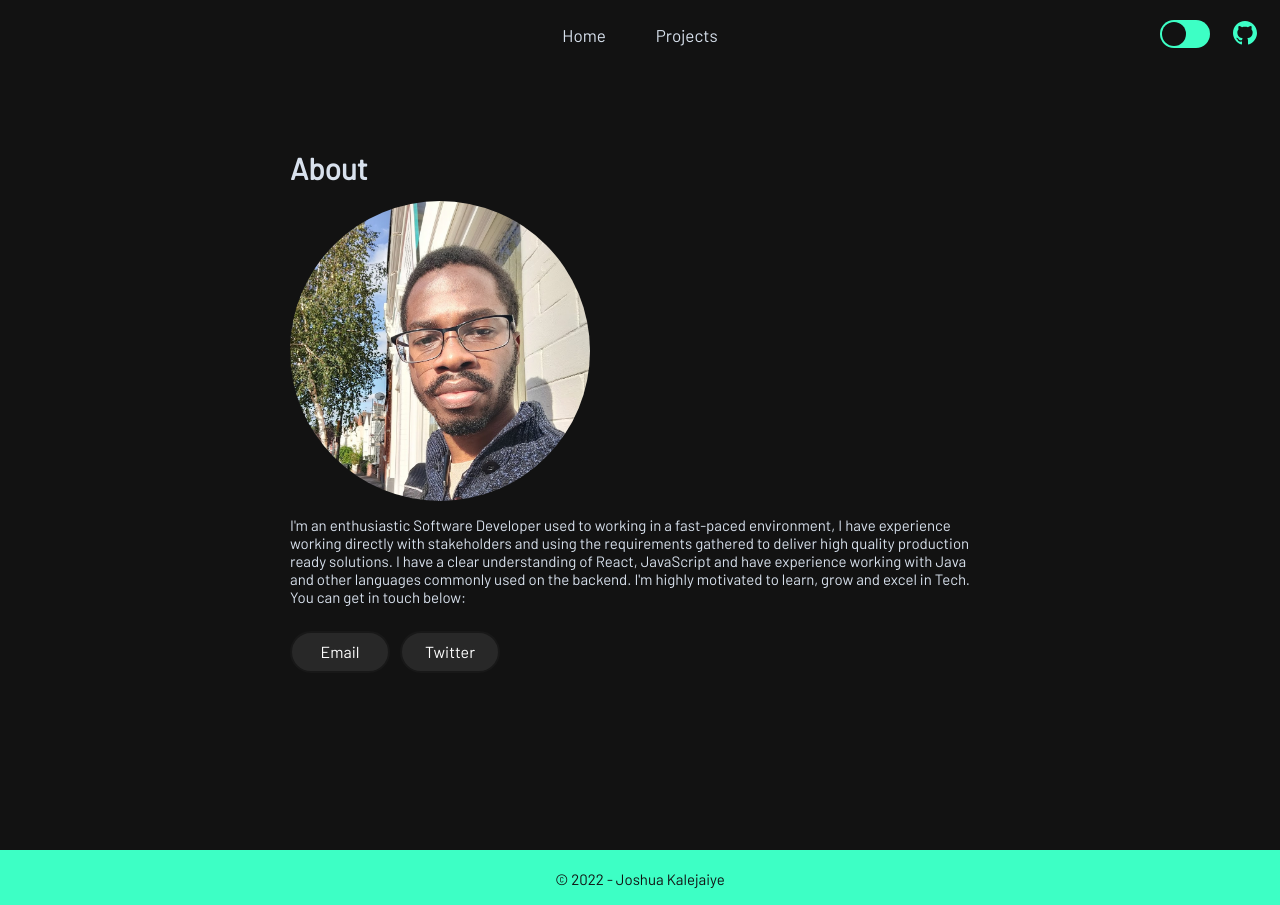
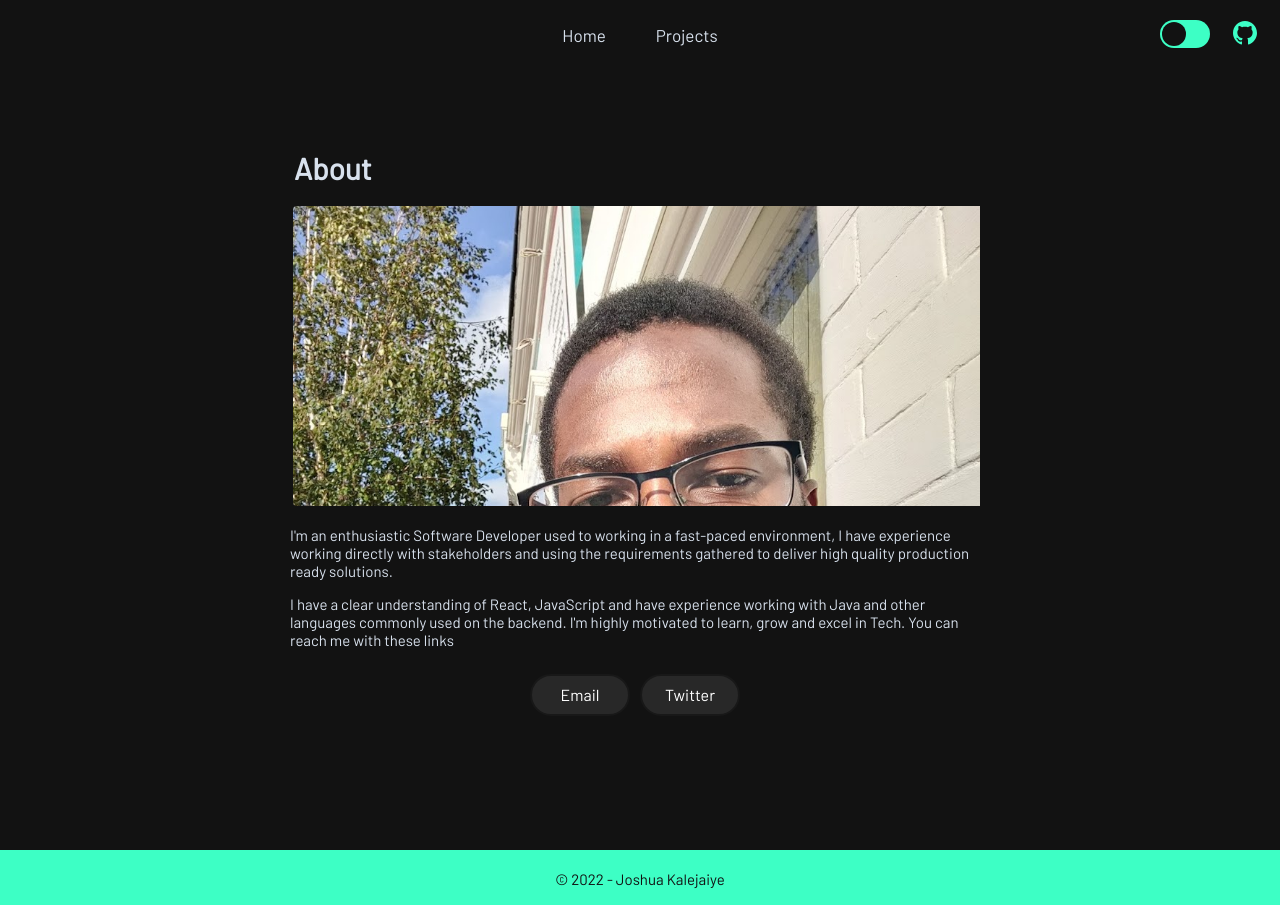
Before and after one commit to joshuakalejaiye/personal-blog-v2, a Next.js app: page /about in a window 1280 px wide. Built offline with nearby package versions, Linux system fonts and the light colour scheme.

Commit message:
update about

```diff
--- a/pages/about.tsx
+++ b/pages/about.tsx
@@ -1,6 +1,6 @@
 import React, { FC } from "react"
 import styled from "styled-components"
-import NextImage from "next/image"
+import Image from "next/image"
 import Layout from "../components/Layout/Layout"
 import websiteName from "../site-details"
 import selfie from "../public/images/selfie.jpg"
@@ -9,14 +9,23 @@ import { Button } from "../components/Button"
 interface AboutProps {}
 const StyledTitle = styled.h1``
 
+const NextImage = styled(Image)`
+  margin-right: 5px !important;
+`
+
 const ImageCropper = styled.div`
-  width: 100px;
-  height: 100px;
+  height: 150px;
   position: relative;
   overflow: hidden;
-  border-radius: 50%;
+  border-radius: 4px;
   min-width: 300px;
   min-height: 300px;
+  margin-left: 3px;
+
+  ${NextImage} {
+    margin-top: -30px !important;
+    margin-right: 10px !important;
+  }
 `
 
 const About: FC<AboutProps> = () => {
@@ -26,23 +35,47 @@ const About: FC<AboutProps> = () => {
 
   return (
     <Layout title={pageTitle}>
-      <StyledTitle>About</StyledTitle>
+      <StyledTitle style={{ marginBottom: "20px", marginLeft: "4px" }}>
+        About
+      </StyledTitle>
+      <div
+        style={{
+          display: "flex",
+          justifyContent: "center",
+          alignItems: "center",
+        }}
+      >
         <ImageCropper>
           <NextImage src={selfie} alt="myself" />
         </ImageCropper>
+      </div>
+
+      <div style={{ marginTop: "20px" }}>
         <p>
           I&apos;m an enthusiastic Software Developer used to working in a
           fast-paced environment, I have experience working directly with
-        stakeholders and using the requirements gathered to deliver high quality
-        production ready solutions. I have a clear understanding of React,
-        JavaScript and have experience working with Java and other languages
-        commonly used on the backend. I&apos;m highly motivated to learn, grow
-        and excel in Tech. You can get in touch below:
+          stakeholders and using the requirements gathered to deliver high
+          quality production ready solutions.
         </p>
+        <p>
+          I have a clear understanding of React, JavaScript and have experience
+          working with Java and other languages commonly used on the backend.
+          I&apos;m highly motivated to learn, grow and excel in Tech. You can
+          reach me with these links
+        </p>
+      </div>
+      <div
+        style={{
+          display: "flex",
+          justifyContent: "center",
+          alignItems: "center",
+        }}
+      >
         <Button route={mailLink}>Email</Button>
         <Button route={twLink} newTab>
           Twitter
         </Button>
+      </div>
     </Layout>
   )
 }
--- a/pages/projects.tsx
+++ b/pages/projects.tsx
@@ -8,7 +8,7 @@ import gestureKiosk from "../posts/gesture-kiosk"
 interface ContactProps {}
 
 const StyledTitle = styled.h1`
-  margin-left: 28px;
+  margin-left: 4px;
 `
 
 const StyledContainer = styled.div`
```
Lines whose indentation alone changed are shown as unchanged.
